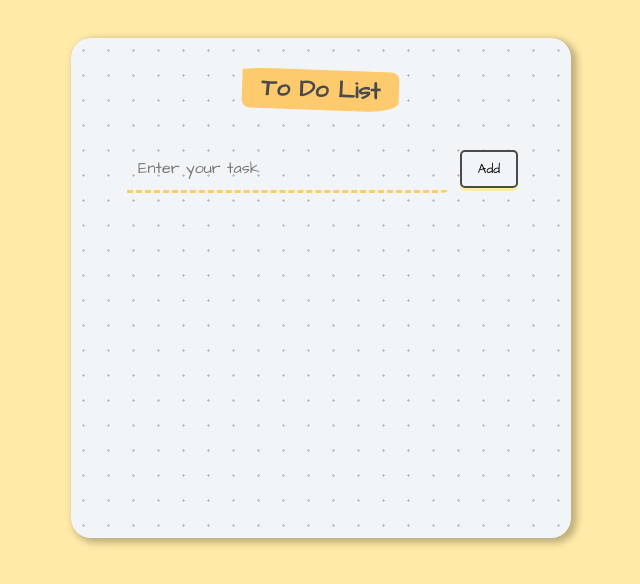
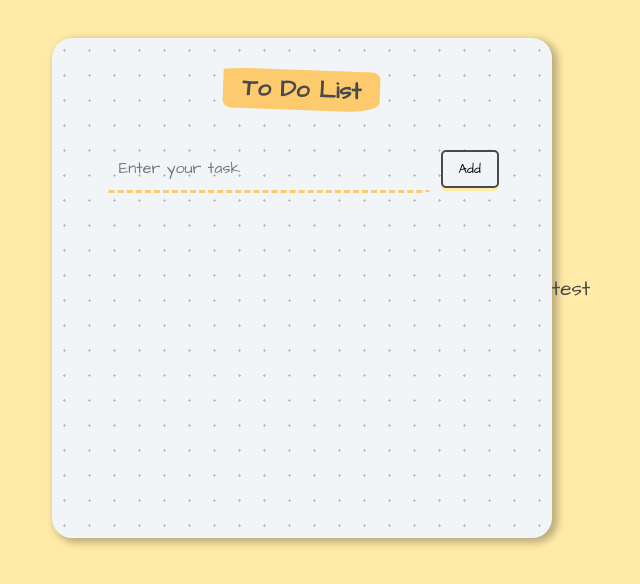
Before and after one commit to Alamin-Ahammed/Advance-To-do-list, a plain HTML site: page index.html in a window 1280 px wide. Shown: the whole page, without its empty margins (319-959 px from the left). Drawn offline with Linux system fonts and the light colour scheme.

Commit message:
test class added

```diff
--- a/index.html
+++ b/index.html
@@ -39,6 +39,7 @@
             </li>  -->
         </ol>
     </div>
+    <div class="testingPurpose">test</div>
     <script src="script.js"></script>
 </body>
 </html>
```
